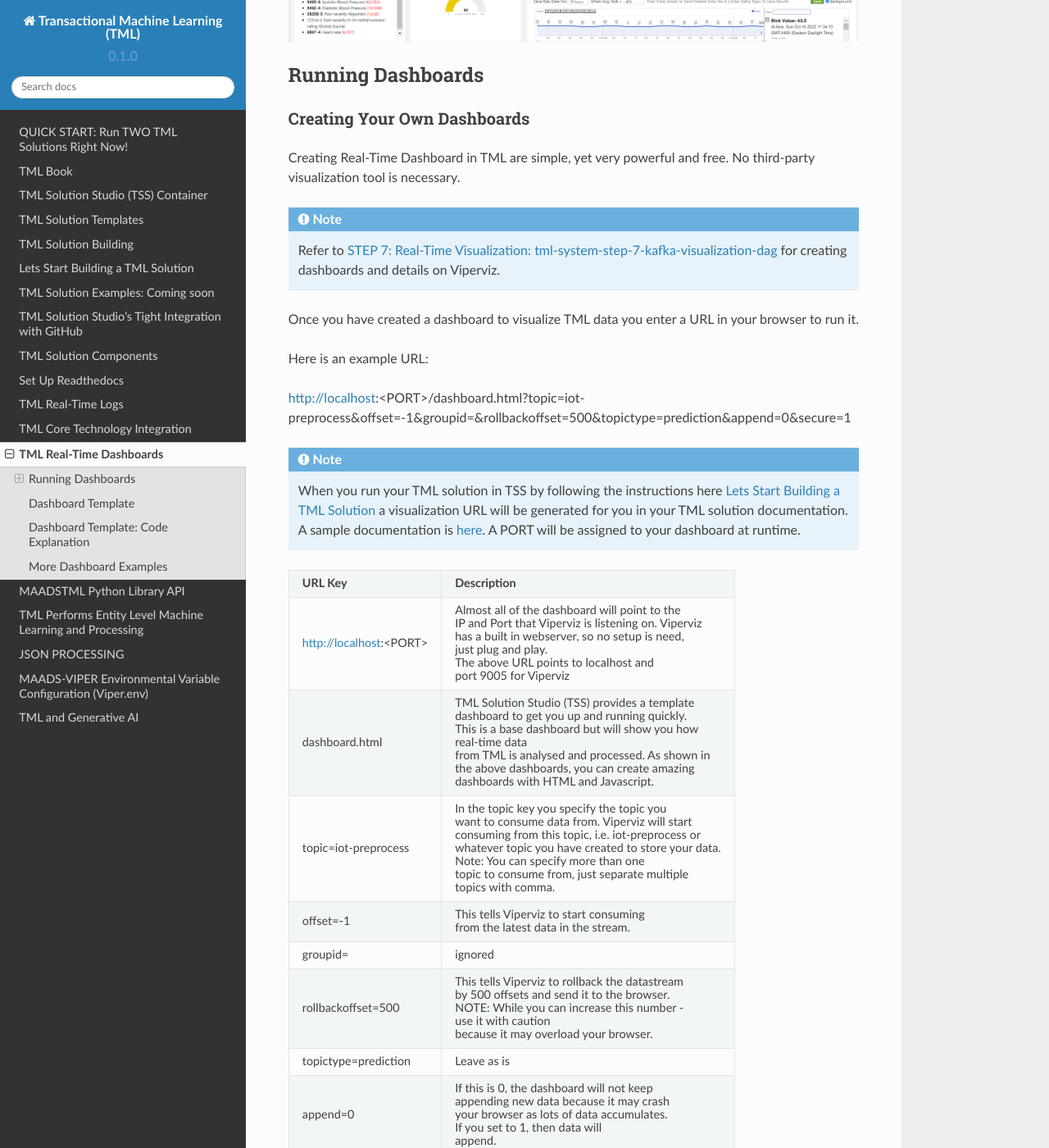
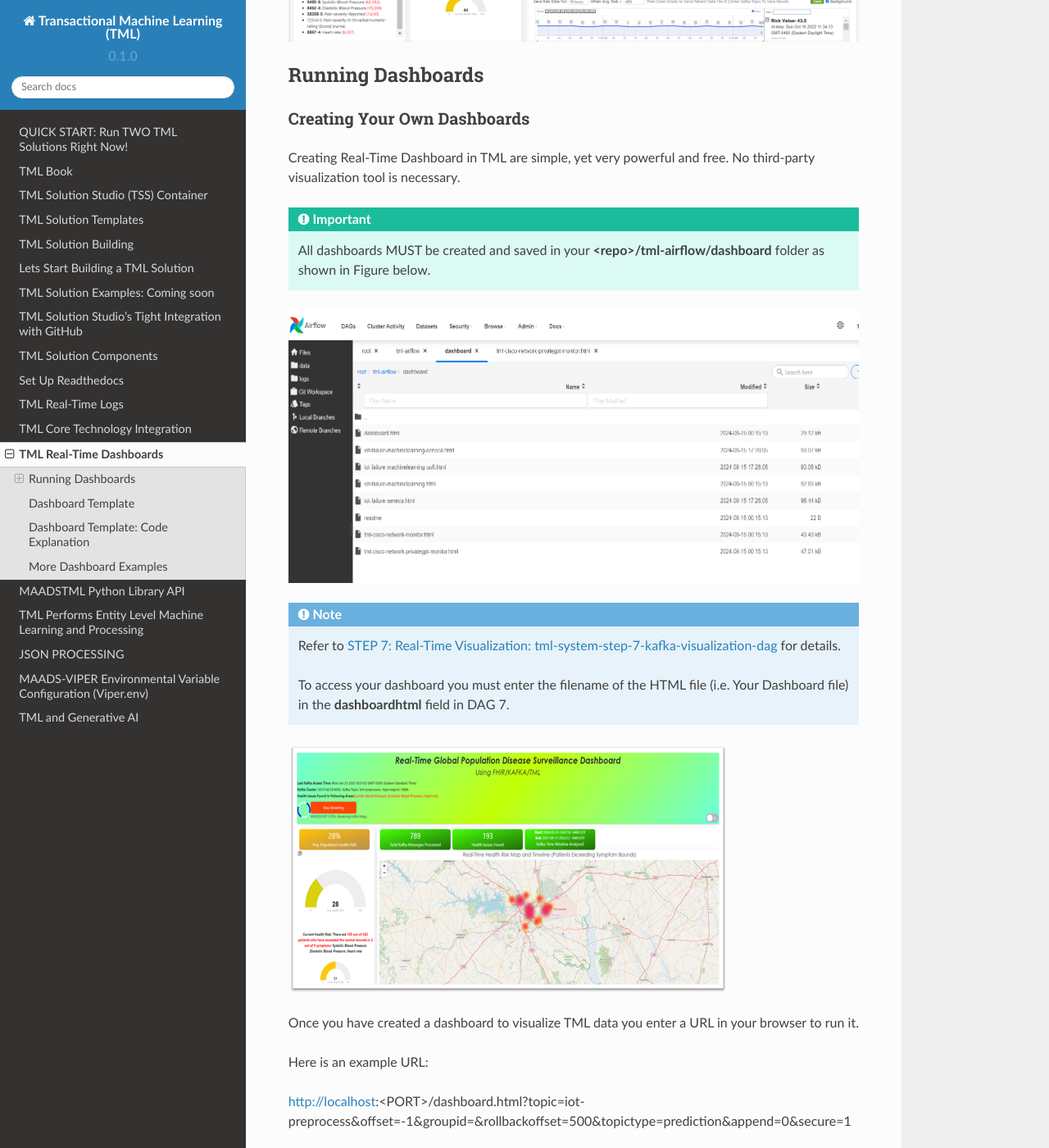
Before and after one commit to smaurice101/readthedocs, a Sphinx documentation site: the page built from docs/source/dashboards.rst, in a window 1280 px wide and 1400 px high, scrolled down 2517 px. Shown: the whole window at 82% size. Built offline with Sphinx 7.4.7 and the Read the Docs theme 2.0.0, drawn with Linux system fonts in a browser that asks for light colours.

Commit message:
Update dashboards.rst

```diff
--- a/docs/source/dashboards.rst
+++ b/docs/source/dashboards.rst
@@ -31,8 +31,19 @@ Creating Your Own Dashboards
 
 Creating Real-Time Dashboard in TML are simple, yet very powerful and free.  No third-party visualization tool is necessary.
 
+.. important::
+   All dashboards MUST be created and saved in your **<repo>/tml-airflow/dashboard** folder as shown in Figure below.
+
+.. figure:: d1.png
+   :scale: 50%
+
 .. note::
-   Refer to :ref:`STEP 7: Real-Time Visualization: tml-system-step-7-kafka-visualization-dag` for creating dashboards and details on Viperviz.
+   Refer to :ref:`STEP 7: Real-Time Visualization: tml-system-step-7-kafka-visualization-dag` for details.
+
+   To access your dashboard you must enter the filename of the HTML file (i.e. Your Dashboard file) in the **dashboardhtml** field in DAG 7.
+
+.. figure:: d2.png
+   :scale: 50%
 
 Once you have created a dashboard to visualize TML data you enter a URL in your browser to run it.
 
```
